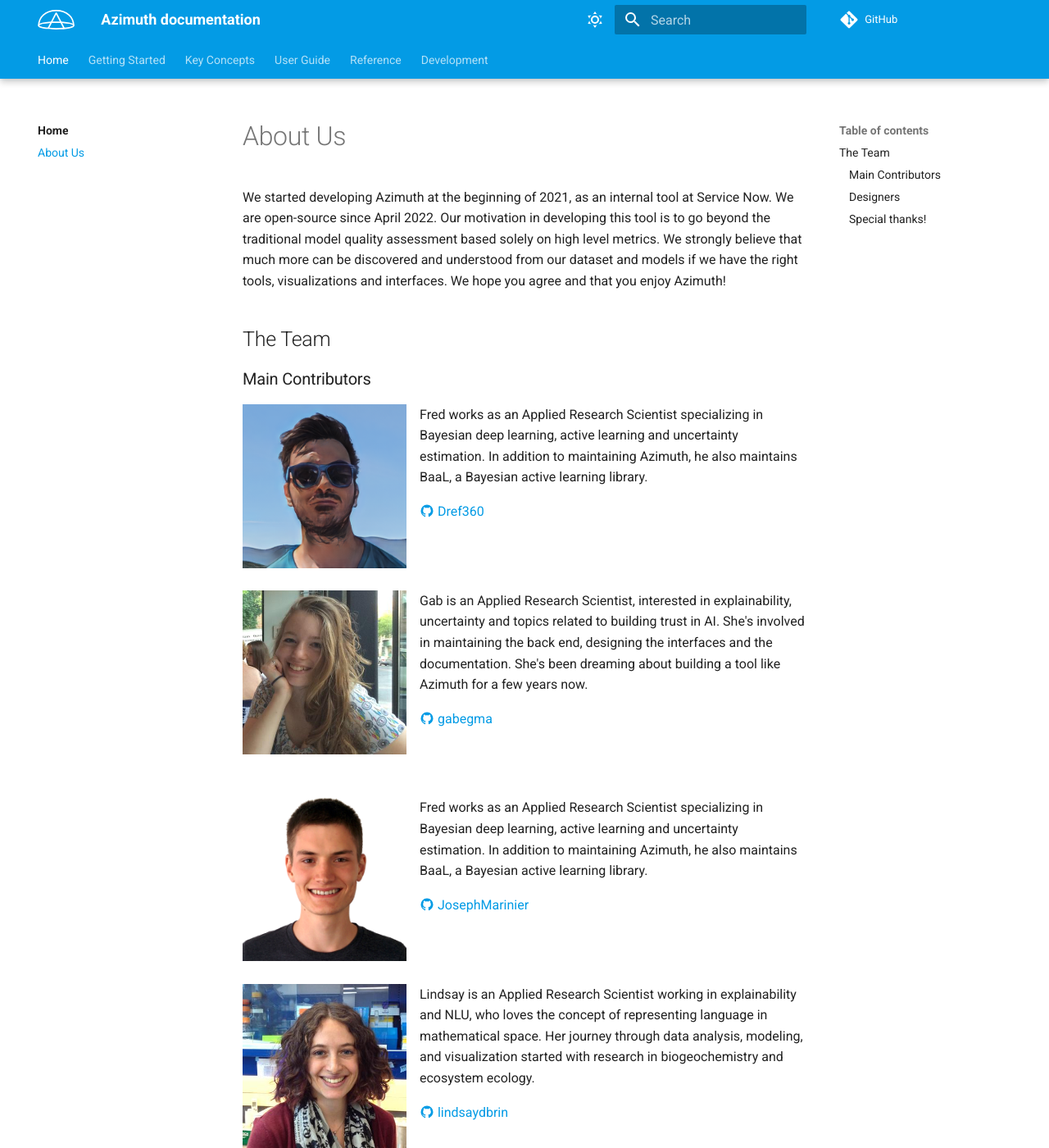
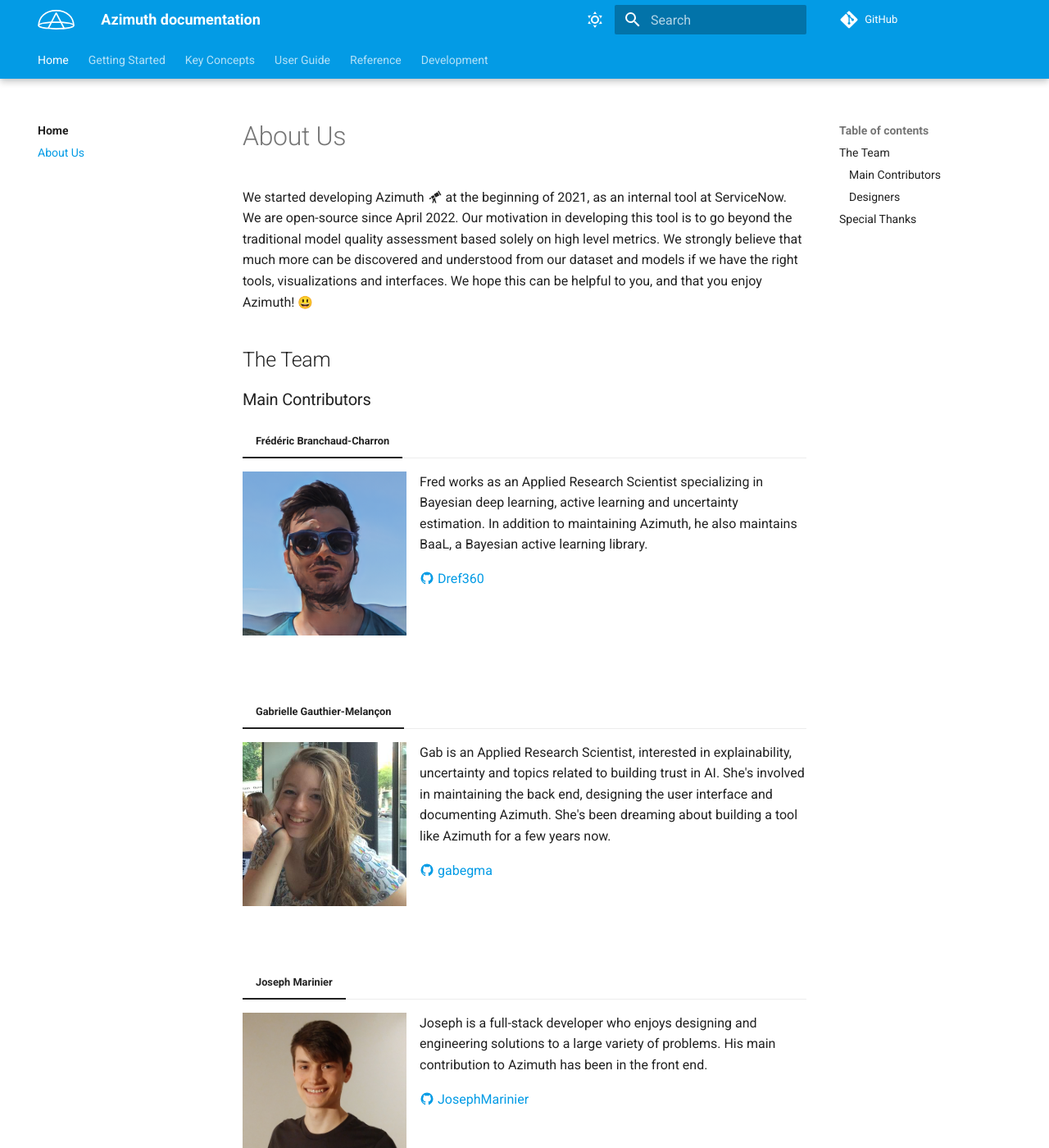
Before and after one commit to ServiceNow/azimuth, an MkDocs documentation site: the page built from docs/docs/about-us.md, in a window 1280 px wide and 1400 px high. Shown: the whole window at 82% size. Built offline with MkDocs 1.6.1 and Material for MkDocs 9.7.7, drawn with Linux system fonts in a browser that asks for light colours; emoji names are drawn with the system emoji font; comment, search, counter and statistics services are not loaded; some of the changed text lies outside the part shown.

```diff
--- a/docs/docs/about-us.md
+++ b/docs/docs/about-us.md
@@ -1,79 +1,94 @@
 # About Us
 
-We started developing Azimuth at the beginning of 2021, as an internal tool at Service Now. We are
-open-source since April 2022. Our motivation in developing this tool is to go beyond the traditional
-model quality assessment based solely on high level metrics. We strongly believe that much more can
-be discovered and understood from our dataset and models if we have the right tools, visualizations
-and interfaces. We hope you agree and that you enjoy Azimuth!
+We started developing Azimuth :material-telescope: at the beginning of 2021, as an internal tool at
+ServiceNow. We are open-source since April 2022. Our motivation in developing this tool is to go
+beyond the traditional model quality assessment based solely on high level metrics. We strongly
+believe that much more can be discovered and understood from our dataset and models if we have the
+right tools, visualizations and interfaces. We hope this can be helpful to you, and that you enjoy
+Azimuth! :smiley:
 
 ## The Team
 
 ### Main Contributors
 
-![](_static/images/development/team/fred.png){ width=200 align=left }
+=== "Frédéric Branchaud-Charron"
 
-Fred works as an Applied Research Scientist specializing in Bayesian deep learning, active learning
-and uncertainty estimation. In addition to maintaining Azimuth, he also maintains BaaL, a Bayesian
-active learning library.
+    ![](_static/images/development/team/fred.png){ width=200 align=left }
 
-[:material-github: Dref360](https://github.com/Dref360)
+    Fred works as an Applied Research Scientist specializing in Bayesian deep learning, active learning
+    and uncertainty estimation. In addition to maintaining Azimuth, he also maintains BaaL, a Bayesian
+    active learning library.
+
+    [:material-github: Dref360](https://github.com/Dref360)
 
 <br>
+
+=== "Gabrielle Gauthier-Melançon"
+
+    ![](_static/images/development/team/gab.jpg){ width=200 align=left }
+
+    Gab is an Applied Research Scientist, interested in explainability, uncertainty and topics related
+    to building trust in AI. She's involved in maintaining the back end, designing the user interface
+    and documenting Azimuth. She's been dreaming about building a tool like Azimuth for a few years now.
+
+    [:material-github: gabegma](https://github.com/gabegma)
+
 <br>
 
-![](_static/images/development/team/gab.jpg){ width=200 align=left }
+=== "Joseph Marinier"
 
-Gab is an Applied Research Scientist, interested in explainability, uncertainty and topics related
-to building trust in AI. She's involved in maintaining the back end, designing the interfaces and
-the documentation. She's been dreaming about building a tool like Azimuth for a few years now.
+    ![Joseph Marinier](_static/images/development/team/joseph.jpg){ width=200 align=left } Joseph is a
+    full-stack developer who enjoys designing and engineering solutions to a large variety of problems.
+    His main contribution to Azimuth has been in the front end.
 
-[:material-github: gabegma](https://github.com/gabegma)
+    [:material-github: JosephMarinier](https://github.com/JosephMarinier)
 
 <br>
+
+=== "Lindsay Brin"
+
+    ![Lindsay Brin](_static/images/development/team/lindsay.jpeg){ width=200 align=left } Lindsay is an
+    Applied Research Scientist working in explainability and NLU, who loves the concept of representing
+    language in mathematical space. Her journey through data analysis, modeling, and visualization
+    started with research in biogeochemistry and ecosystem ecology.
+
+    [:material-github: lindsaydbrin](https://github.com/lindsaydbrin)
+
 <br>
 
-![Joseph Marinier](_static/images/development/team/joseph.png){ width=200 align=left } Fred works as
-an Applied Research Scientist specializing in Bayesian deep learning, active learning and
-uncertainty estimation. In addition to maintaining Azimuth, he also maintains BaaL, a Bayesian
-active learning library.
+=== "Chris Tyler"
 
-[:material-github: JosephMarinier](https://github.com/JosephMarinier)
+    ![Chris Tyler](_static/images/development/team/chris.png){ width=200 align=left } Chris is a software
+    developer with a background in physics and an interest in everything. He has contributed to the
+    design and development of the Azimuth user interface.
+
+    [:material-github: christyler3030](https://github.com/christyler3030)
 
 <br>
-<br>
 
-![Lindsay Brin](_static/images/development/team/lindsay.jpeg){ width=200 align=left } Lindsay is an
-Applied Research Scientist working in explainability and NLU, who loves the concept of representing
-language in mathematical space. Her journey through data analysis, modeling, and visualization
-started with research in biogeochemistry and ecosystem ecology.
+=== "Nandhini Babu"
 
-[:material-github: lindsaydbrin](https://github.com/lindsaydbrin)
+    ![Nandhini Babu](_static/images/development/team/nandhini.png){ width=200 align=left } Nandhini is a
+    developer at ServiceNow who joined the ATG team in January 2022. She's mostly contributing on the
+    front end. Her overall experience is around web development.
 
-<br>
-<br>
+    [:material-github: nandhinibsn](https://github.com/nandhinibsn)
 
-![Chris Tyler](_static/images/development/team/fred.png){ width=200 align=left } Fred works as an
-Applied Research Scientist specializing in Bayesian deep learning, active learning and uncertainty
-estimation. In addition to maintaining Azimuth, he also maintains BaaL, a Bayesian active learning
-library.
-
-[:material-github: christyler3030](https://github.com/christyler3030)
-
-<br>
-<br>
-
-![Nandhini Babu](_static/images/development/team/nandhini.png){ width=200 align=left } Nandhini is a
-developer at Service Now who joined the ATG team in January 2022. She's mostly contributing on the
-front-end. Her overall experience is around web development.
-
-[:material-github: Dref360](https://github.com/Dref360)
-
-<br>
 <br>
 
 ### Designers
 
-### Special thanks!
+We can also count on the support from amazing designers.
+
+=== "Karine Grande"
+
+    ![Karine Grande](_static/images/development/team/karine.png){ width=200 align=left }
+    Karine is a Product Designer working on experiences that use AI/ML technology. In addition of
+    helping on the design side of Azimuth, she worked on projects about data labelling,
+    classification, summarization and forecasting, and is currently working on document processing
+    and data extraction.
+
+## Special Thanks
 
 Thank you to all others who helped us developing this!
 
```
Also changed, not shown: docs/docs/getting-started/a-install.md (+2 -2 lines), docs/docs/getting-started/changelog/v2.md (deleted, +0 -3 lines), docs/docs/index.md (+7 -3 lines), docs/docs/key-concepts/index.md (+0 -19 lines), docs/docs/_static/images/development/team/chris.png (added), docs/docs/_static/images/development/team/joseph.jpg (added), docs/docs/_static/images/development/team/joseph.png (deleted), docs/docs/_static/images/development/team/karine.png (added).
